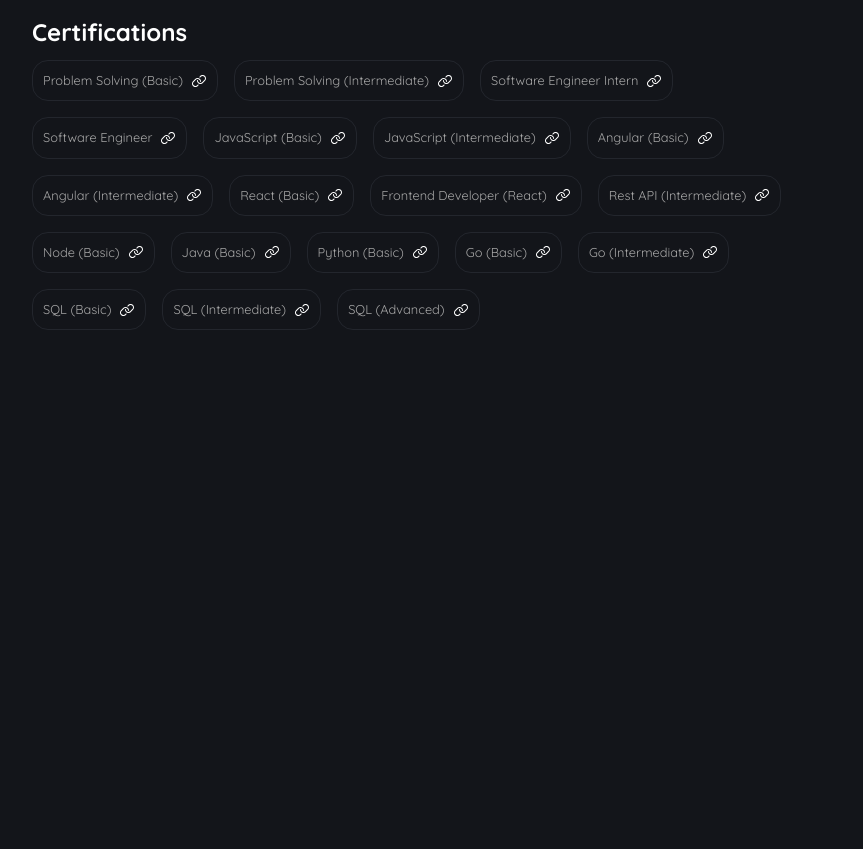
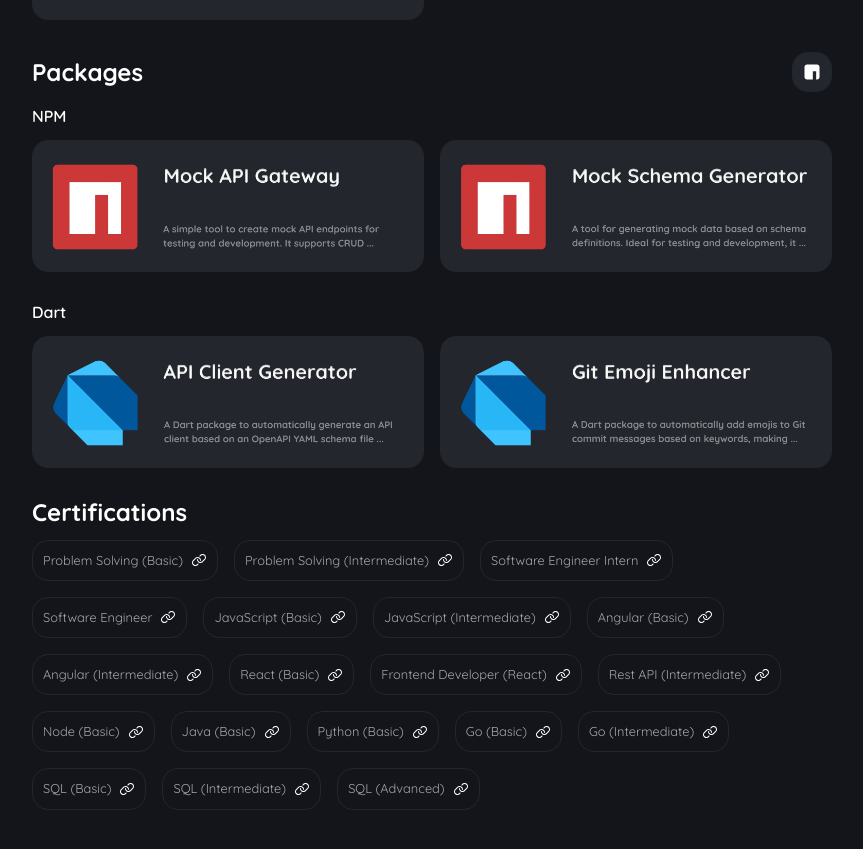
Before and after one commit to KaungKhantKyaw1997/kaungkhantkyaw1997.github.io, an Astro site: page / in a window 1280 px wide. Shown: the part 1689-2538 px from the top of the page, without its empty margins (208-1071 px from the left). Before the commit the page ends 2075 px from the top, so only its background shows below. Built offline with nearby package versions, Linux system fonts and the light colour scheme; Astro itself is replaced by a stand-in of ours.

Commit message:
add packages

```diff
--- a/package.json
+++ b/package.json
@@ -1,7 +1,7 @@
 {
   "name": "project-portfolio",
   "type": "module",
-  "version": "0.0.1",
+  "version": "0.0.2",
   "scripts": {
     "dev": "astro dev",
     "start": "astro dev",
--- /dev/null
+++ b/src/components/ImageCardGrid.astro
@@ -0,0 +1,87 @@
+---
+const { datalist } = Astro.props;
+---
+
+<div class="image-card-grid">
+  {
+    datalist.map((data: any) => (
+      <a href={data.href} target="_blank" class="image-card">
+        <div class="image-container">
+          <img src={data.imageSrc} alt={data.imageAlt} />
+          <div class="overlay">
+            <div class="text-content">
+              <p>{data.text || "More Info"}</p>
+            </div>
+          </div>
+        </div>
+      </a>
+    ))
+  }
+</div>
+
+<style>
+  .image-card-grid {
+    display: grid;
+    grid-template-columns: repeat(2, 1fr);
+    gap: 1rem;
+    margin-top: 1rem;
+    margin-bottom: 2rem;
+  }
+
+  @media (max-width: 600px) {
+    .image-card-grid {
+      grid-template-columns: 1fr;
+    }
+  }
+
+  .image-card {
+    display: block;
+    overflow: hidden;
+    border-radius: 1rem;
+    position: relative;
+  }
+
+  .image-container {
+    position: relative;
+    transition:
+      transform 0.5s ease,
+      box-shadow 0.5s ease;
+  }
+
+  img {
+    width: 100%;
+    border-radius: 1rem;
+    display: block;
+    transition: filter 0.5s ease;
+  }
+
+  .overlay {
+    position: absolute;
+    top: 0;
+    left: 0;
+    width: 100%;
+    height: 100%;
+    background: rgba(19, 21, 26, 0.7);
+    color: #ffffff;
+    display: flex;
+    align-items: center;
+    justify-content: center;
+    opacity: 0;
+    transition: opacity 0.5s ease;
+    border-radius: 1rem;
+    text-align: center;
+  }
+
+  .text-content {
+    padding: 1rem;
+  }
+
+  .image-card:hover .image-container {
+    transform: scale(1.1);
+    box-shadow: 0 10px 20px rgba(19, 21, 26, 0.6);
+  }
+
+  .image-card:hover .overlay {
+    opacity: 1;
+  }
+</style>
--- a/src/components/MenuBar.astro
+++ b/src/components/MenuBar.astro
@@ -3,6 +3,7 @@
   { label: "Home", target: "home", icon: "/icons/home.svg" },
   { label: "Experience", target: "experience", icon: "/icons/work.svg" },
   { label: "Projects", target: "projects", icon: "/icons/task.svg" },
+  { label: "Packages", target: "packages", icon: "/icons/package.svg" },
   {
     label: "Certifications",
     target: "certifications",
@@ -19,7 +20,7 @@
     transform: translateX(-50%);
     display: flex;
     justify-content: center;
-    gap: 2rem;
+    gap: 1rem;
     background: rgba(255, 255, 255, 0.1);
     backdrop-filter: blur(10px);
     padding: 0.5rem;
--- /dev/null
+++ b/src/data/DartPackageData.js
@@ -0,0 +1,12 @@
+export const dartPackageData = [
+  {
+    imageSrc: "/images/api_client_generator.png",
+    imageAlt: "API Client Generator",
+    href: "https://pub.dev/packages/api_client_generator",
+  },
+  {
+    imageSrc: "/images/git_emoji_enhancer.png",
+    imageAlt: "Git Emoji Enhancer",
+    href: "https://pub.dev/packages/git_emoji_enhancer",
+  },
+];
--- /dev/null
+++ b/src/data/NPMPackageData.js
@@ -0,0 +1,12 @@
+export const npmPackageData = [
+  {
+    imageSrc: "/images/mock-api-gateway.png",
+    imageAlt: "Mock API Gateway",
+    href: "https://www.npmjs.com/package/mock-api-gateway",
+  },
+  {
+    imageSrc: "/images/mock-schema-generator.png",
+    imageAlt: "Mock Schema Generator",
+    href: "https://www.npmjs.com/package/mock-schema-generator",
+  },
+];
--- a/src/layouts/Layout.astro
+++ b/src/layouts/Layout.astro
@@ -66,7 +66,7 @@
     font-size: 1rem;
     font-weight: 600;
     line-height: 1;
-    margin-top: 0;
+    margin-top: 1rem;
     margin-bottom: 0;
   }
 
--- a/src/pages/index.astro
+++ b/src/pages/index.astro
@@ -8,6 +8,9 @@
 import { certificateData } from "../data/CertificateData.js";
 import CategoryGrid from "../components/CategoryGrid.astro";
 import { skillData } from "../data/SkillData.js";
+import { npmPackageData } from "../data/NPMPackageData.js";
+import { dartPackageData } from "../data/DartPackageData.js";
+import ImageCardGrid from "../components/ImageCardGrid.astro";
 ---
 
 <Layout title="Kaung Khant Kyaw">
@@ -57,6 +60,16 @@
     <CardGrid datalist={workData} />
     <h2 id="projects">Projects</h2>
     <CardGrid datalist={projectData} />
+    <h2 id="packages" class="packages-header">
+      Packages
+      <a href="https://www.npmjs.com/~kaung_khant" target="_blank">
+        <img src="/icons/npm.svg" alt="NPM" class="package-icon" />
+      </a>
+    </h2>
+    <h3>NPM</h3>
+    <ImageCardGrid datalist={npmPackageData} />
+    <h3>Dart</h3>
+    <ImageCardGrid datalist={dartPackageData} />
     <h2 id="certifications">Certifications</h2>
     <LinkGrid datalist={certificateData} />
   </main>
@@ -96,6 +109,25 @@
     animation: bounce 0.5s;
   }
 
+  .packages-header {
+    display: flex;
+    align-items: center;
+    justify-content: space-between;
+  }
+
+  .package-icon {
+    width: 20px;
+    height: 20px;
+    cursor: pointer;
+    background: var(--secondary-black);
+    border-radius: 1rem;
+    padding: 10px;
+  }
+
+  .package-icon:hover {
+    animation: bounce 0.5s;
+  }
+
   .intro {
     margin-left: 0.1rem;
     margin-right: 0.1rem;
```
Also changed, not shown: public/icons/npm.svg (added), public/icons/package.svg (added), public/images/api_client_generator.png (added), public/images/git_emoji_enhancer.png (added), public/images/mock-api-gateway.png (added), public/images/mock-schema-generator.png (added).
